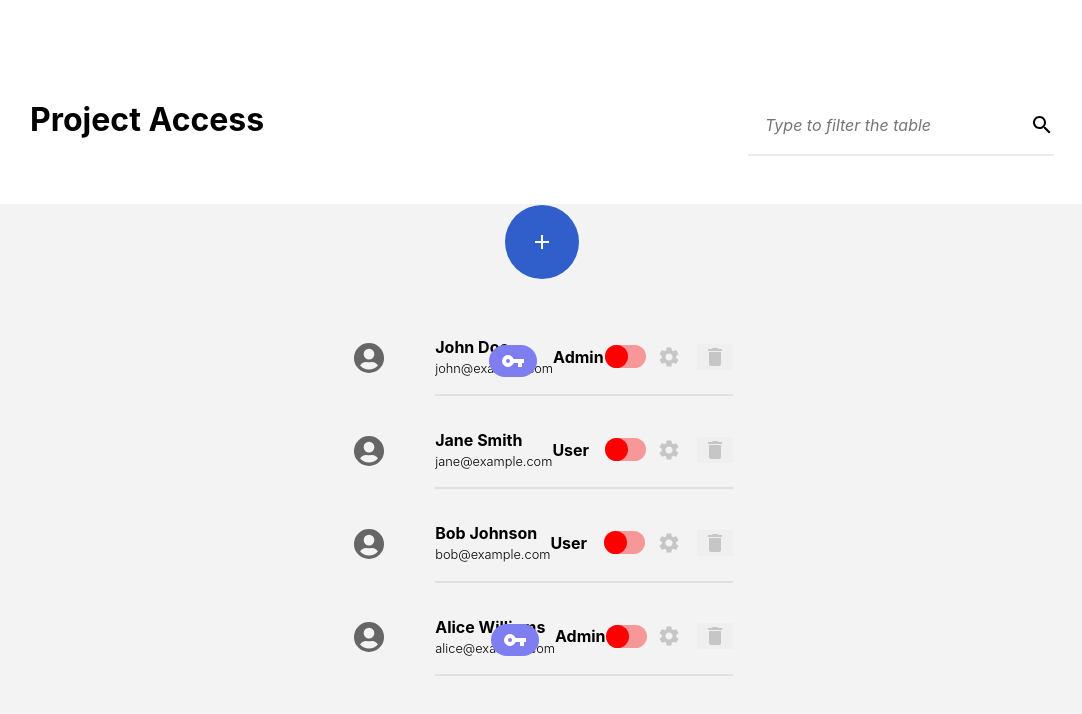
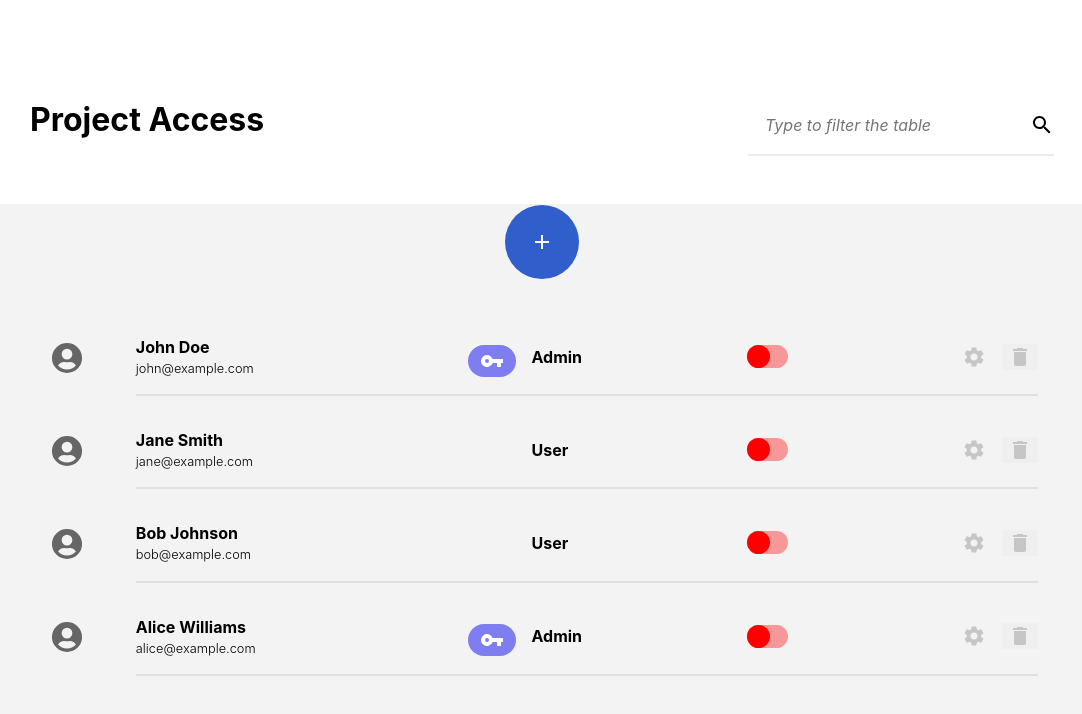
Before and after one commit to teodorazhelyazkova/user-management-tool, a React (Vite) app: page / in a window 1280 px wide. Shown: the top 714 px of the page, without its empty margins (98-1180 px from the left). Built offline with nearby package versions, Linux system fonts and the light colour scheme.

Commit message:
add styles to RootLayout

```diff
--- a/src/App.tsx
+++ b/src/App.tsx
@@ -6,7 +6,7 @@ import {
   createRoutesFromElements,
 } from 'react-router-dom';
 import { DASHBOARD_PATH, USER_SETUP_PATH } from './constants/paths';
-import { RootLayout } from './pages/RootLayout';
+import { RootLayout } from './pages/root-layout/RootLayout';
 import { UserSetup } from './pages/user-setup/UserSetup';
 import { Dashboard } from './pages/dashboard/Dashboard';
 
--- a/src/pages/RootLayout.tsx
+++ /dev/null
@@ -1,17 +0,0 @@
-import { FC } from 'react';
-import { Outlet } from 'react-router-dom';
-import { Container } from '../components/container/Container';
-import { Header } from '../components/header/Header';
-import { FloatingButton } from '../components/floating-button/FloatingButton';
-
-export const RootLayout: FC = () => {
-  return (
-    <Container>
-      <Header />
-      <FloatingButton />
-      <main>
-        <Outlet />
-      </main>
-    </Container>
-  );
-};
--- /dev/null
+++ b/src/pages/root-layout/RootLayout.module.scss
@@ -0,0 +1,3 @@
+.ContentContainer {
+  width: 100%;
+}
--- /dev/null
+++ b/src/pages/root-layout/RootLayout.tsx
@@ -0,0 +1,18 @@
+import { FC } from 'react';
+import { Outlet } from 'react-router-dom';
+import { Container } from '../../components/container/Container';
+import { Header } from '../../components/header/Header';
+import { FloatingButton } from '../../components/floating-button/FloatingButton';
+import styles from './RootLayout.module.scss';
+
+export const RootLayout: FC = () => {
+  return (
+    <Container>
+      <Header />
+      <FloatingButton />
+      <main className={styles.ContentContainer}>
+        <Outlet />
+      </main>
+    </Container>
+  );
+};
```
